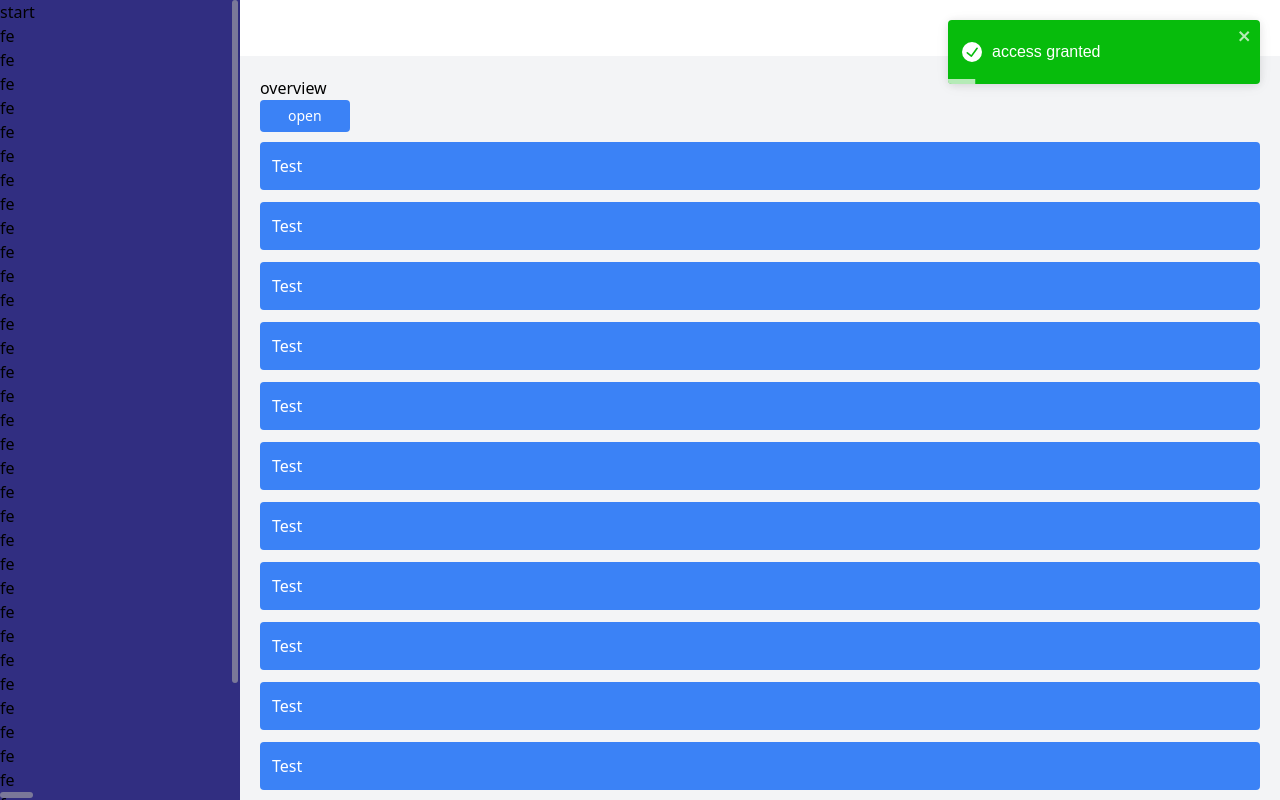
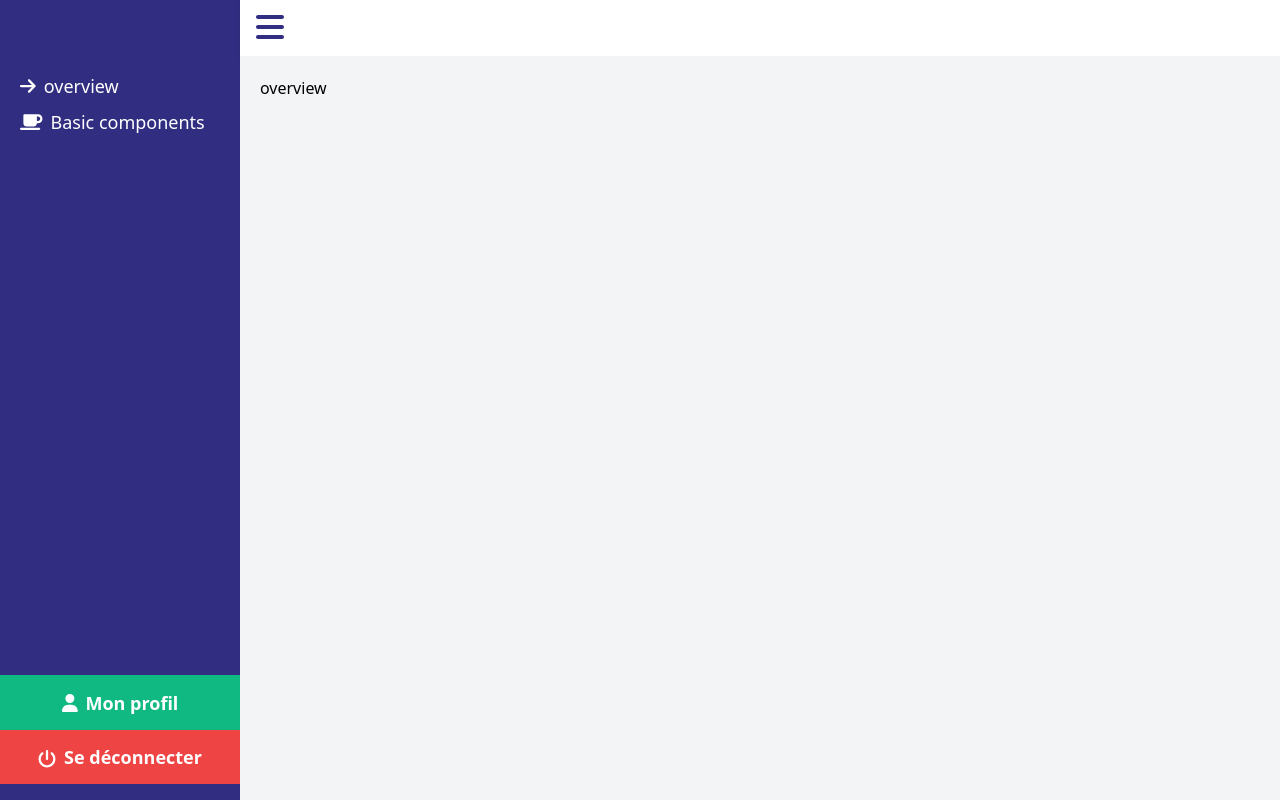
Before and after one commit to gganster/hydrogen, a React (Create React App) app: page /dashboard in a window 1280 px wide. Built offline with nearby package versions, Linux system fonts and the light colour scheme.

Commit message:
component demo page create + open/close sidebar

```diff
--- a/src/layouts/Dashboard.js
+++ b/src/layouts/Dashboard.js
@@ -1,3 +1,4 @@
+import {useState} from "react";
 import PerfectScrollbar from 'react-perfect-scrollbar'
 
 import Header from "./Dashboard/_Header";
@@ -7,15 +8,16 @@ const Dashboard = (props) => {
   const {
     children
   } = props;
+  const [sidebarOpen, setSidebarOpen] = useState(true);
 
   return (
     <div className="min-h-screen flex flex-row">
-      <Sidebar />
+      <Sidebar isOpen={sidebarOpen} />
       <div className="flex flex-col-reverse w-full h-full max-h-screen min-h-screen">
-        <PerfectScrollbar className="flex-1 bg-gray-100 max-h-full">
+        <PerfectScrollbar className="flex-1 bg-gray-100 max-h-full p-5">
           {children}
         </PerfectScrollbar>
-        <Header />
+        <Header onClick={() => setSidebarOpen(!sidebarOpen)} />
       </div>
     </div>
   )
--- a/src/layouts/Dashboard/_Header.js
+++ b/src/layouts/Dashboard/_Header.js
@@ -1,6 +1,27 @@
-const Header = () => {
+import { FontAwesomeIcon } from "@fortawesome/react-fontawesome";
+import { faBars } from "@fortawesome/free-solid-svg-icons";
+
+const Header = (props) => {
+  const {
+    onClick
+  } = props;
+
   return (
-    <div className="w-full max-h-14 h-14 shadow-md bg-white" style={{minHeight: "3.5rem"}}>
+    <div className={`flex items-center justify-between w-full max-h-14 h-14 shadow-md bg-white ` +
+                    `px-4`}
+         style={{minHeight: "3.5rem"}}>
+      {/* LEFT */}
+      <div>
+        <FontAwesomeIcon icon={faBars} size="2x" color="#312E81"
+                         className="cursor-pointer"
+                         onClick={onClick} />
+      </div>
+
+      <div></div>
+
+      {/* RIGHT */}
+      <div>
+      </div>
     </div>
   )
 }
--- a/src/layouts/Dashboard/_Sidebar.js
+++ b/src/layouts/Dashboard/_Sidebar.js
@@ -1,54 +1,60 @@
 import PerfectScrollbar from 'react-perfect-scrollbar'
 import {useState} from "react";
+import useRouterConfig from "routes";
+import { Link } from 'react-router-dom';
+import { FontAwesomeIcon } from '@fortawesome/react-fontawesome';
+import { faArrowRight, faUser, faPowerOff } from '@fortawesome/free-solid-svg-icons';
 
-const Sidebar = () => {
-  const [isOpen, setIsOpen] = useState(true);
+const Sidebar = (props) => {
+  const {access, routes, layouts} = useRouterConfig();
+  const {
+    isOpen
+  } = props;
+
+  const renderLinks = () => {
+    const links = routes.filter(r => {
+                          let accessFilter = access.filter(a => a.name === r.access);
+                          if (accessFilter.length === 0)
+                            throw `Route ${r.name} access ${r.access} doesn't match any rule in src/route.js`;
+                          return accessFilter[0].isGranted
+                        })
+                        .filter(r => r.hide !== true);
+
+    return (
+      <>
+        {links.map(link => (
+          <div className="mt-2" key={`${link.layout}/${link.name}`}>
+            <Link className={`block text-white text-lg cursor-pointer ` +
+                             `transition-transform transform hover:translate-x-3 ` +
+                             `ml-5`}
+                  to={`${layouts.filter(layout => layout.name === link.layout)[0].route}/${link.route}`}>
+              <FontAwesomeIcon className="mr-2 w-5" icon={link.icon ?? faArrowRight} />
+              {link.name}
+            </Link>
+          </div>
+        ))}
+      </>
+    )
+  }
 
   return (
-      <div className="flex w-60 min-h-screen h-screen max-h-screen bg-indigo-900 overflow-y-hidden"
-           style={{minWidth: "15rem", maxWidth: "15rem"}}>
-        <PerfectScrollbar className="w-60 overflow-y-scroll">
-          <p>start</p>
-          <p>fe</p>
-          <p>fe</p>
-          <p>fe</p>
-          <p>fe</p>
-          <p>fe</p>
-          <p>fe</p>
-          <p>fe</p>
-          <p>fe</p>
-          <p>fe</p>
-          <p>fe</p>
-          <p>fe</p>
-          <p>fe</p>
-          <p>fe</p>
-          <p>fe</p>
-          <p>fe</p>
-          <p>fe</p>
-          <p>fe</p>
-          <p>fe</p>
-          <p>fe</p>
-          <p>fe</p>
-          <p>fe</p>
-          <p>fe</p>
-          <p>fe</p>
-          <p>fe</p>
-          <p>fe</p>
-          <p>fe</p>
-          <p>fe</p>
-          <p>fe</p>
-          <p>fe</p>
-          <p>fe</p>
-          <p>fe</p>
-          <p>fe</p>
-          <p>fe</p>
-          <p>fe</p>
-          <p>fe</p>
-          <p>fe</p>
-          <p>fe</p>
-          <p>end</p>
-
+      <div className={`flex flex-col min-h-screen h-screen max-h-screen bg-indigo-900 overflow-y-hidden pt-16 pb-4 w-60 ${isOpen ? "ml-0" : "-ml-60"}`}
+           style={{minWidth: "15rem", maxWidth: "15rem", transition: "margin 0.3s ease-out"}}>
+        <PerfectScrollbar className="w-60 overflow-y-scroll p-y-2">
+          {renderLinks()}
         </PerfectScrollbar>
+        <Link to=""
+              className={`flex items-center justify-center h-16 bg-green-500 hover:bg-green-400 text-center text-white ` +
+                         `font-semibold text-lg`}>
+          <FontAwesomeIcon icon={faUser} className="mr-2" />
+          Mon profil
+        </Link>
+        <div onClick={() => {}}
+             className={`flex items-center justify-center h-16 bg-red-500 hover:bg-red-400 text-center text-white ` +
+                        `font-semibold text-lg cursor-pointer`}>
+          <FontAwesomeIcon icon={faPowerOff} className="mr-2 mt-1" />
+          Se déconnecter
+        </div>
       </div>
   )
 }
--- /dev/null
+++ b/src/pages/dashboard/Components.js
@@ -0,0 +1,8 @@
+
+const Components = () => (
+  <div>
+
+  </div>
+)
+
+export default Components;
--- a/src/pages/dashboard/Overview.js
+++ b/src/pages/dashboard/Overview.js
@@ -6,51 +6,8 @@ const Overview = () => {
   const [collapse, setCollapse] = useState(false);
 
   return (
-    <div className="p-5">
+    <div className="">
       <p>overview</p>
-      <Button onClick={() => setCollapse(!collapse)}>{collapse ? "close" : "open"}</Button>
-      <Collapse unmount isOpen={collapse}>
-        <Alert>Test</Alert>
-        <Alert>Test</Alert>
-      </Collapse>
-      <Alert>Test</Alert>
-      <Alert>Test</Alert>
-      <Alert>Test</Alert>
-      <Alert>Test</Alert>
-      <Alert>Test</Alert>
-      <Alert>Test</Alert>
-      <Alert>Test</Alert>
-      <Alert>Test</Alert>
-      <Alert>Test</Alert>
-      <Alert>Test</Alert>
-      <Alert>Test</Alert>
-      <Alert>Test</Alert>
-      <Alert>Test</Alert>
-      <Alert>Test</Alert>
-      <Alert>Test</Alert>
-      <Alert>Test</Alert>
-      <Alert>Test</Alert>
-      <Alert>Test</Alert>
-      <Alert>Test</Alert>
-      <Alert>Test</Alert>
-      <Alert>Test</Alert>
-      <Alert>Test</Alert>
-      <Alert>Test</Alert>
-      <Alert>Test</Alert>
-      <Alert>Test</Alert>
-      <Alert>Test</Alert>
-      <Alert>Test</Alert>
-      <Alert>Test</Alert>
-      <Alert>Test</Alert>
-      <Alert>Test</Alert>
-      <Alert>Test</Alert>
-      <Alert>Test</Alert>
-      <Alert>Test</Alert>
-      <Alert>Test</Alert>
-      <Alert>Test</Alert>
-      <Alert>Test</Alert>
-      <Alert>Test</Alert>
-      <div><Link to="/">to Login</Link></div>
     </div>
   )
 }
--- a/src/routes.js
+++ b/src/routes.js
@@ -1,4 +1,3 @@
-import {toast} from "react-toastify";
 import { useHistory } from "react-router";
 
 import BlankLayout from "layouts/Blank";
@@ -6,7 +5,9 @@ import DashboardLayout from "layouts/Dashboard";
 
 import Login from "pages/blank/login";
 
+import { faCoffee } from "@fortawesome/free-solid-svg-icons";
 import Overview from "pages/dashboard/Overview";
+import Components from "pages/dashboard/Components";
 
 const useRouterConfig = () => {
   const history = useHistory();
@@ -20,7 +21,7 @@ const useRouterConfig = () => {
       onDenied:func (default none)
   */
   const access = [
-    {name: "public", isGranted: true, onSuccess: () => toast.success("access granted"), onDenied: () => toast.error("access denied")},
+    {name: "public", isGranted: true},
   ];
 
   /*
@@ -43,11 +44,14 @@ const useRouterConfig = () => {
       component:JSX
     optional:
       access:string (default: herited from layout)
-      type:string (default "custom")
+      type:string (default: "custom")
+      hide (default: false)
+      icon:fontAwesomeIcon (default: null)
   */
   const routes = [
-    {name: "login", route: "", type: "custom", layout: "blank", access: "public", component: Login},
+    {name: "login", route: "", type: "custom", layout: "blank", access: "public", component: Login, hide: true},
     {name: "overview", route: "", type: "custom", layout: "dashboard", access: "public", component: Overview},
+    {name: "Basic components", route: "components", layout: "dashboard", access: "public", component: Components, icon: faCoffee}
   ];
 
   return {access, layouts, routes};
```
